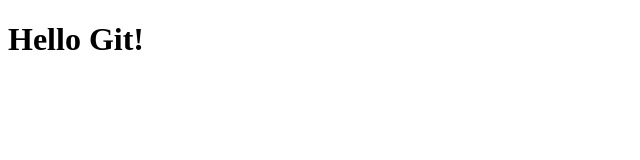
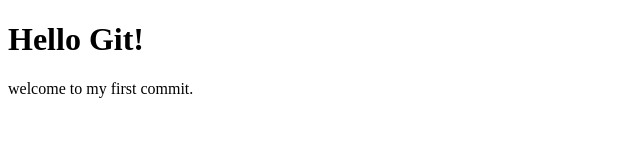
Before and after one commit to alimohyudin/github-test-project, a plain HTML site: page index.html in a window 1280 px wide. Shown: the whole page, without its empty margins (0-640 px from the left). Drawn offline with Linux system fonts and the light colour scheme.

Commit message:
First change in index.html file

```diff
--- a/index.html
+++ b/index.html
@@ -5,5 +5,6 @@
 </head>
 <body>
 <h1>Hello Git!</h1>
+<p>welcome to my first commit.</p>
 </body>
 </html>
```
